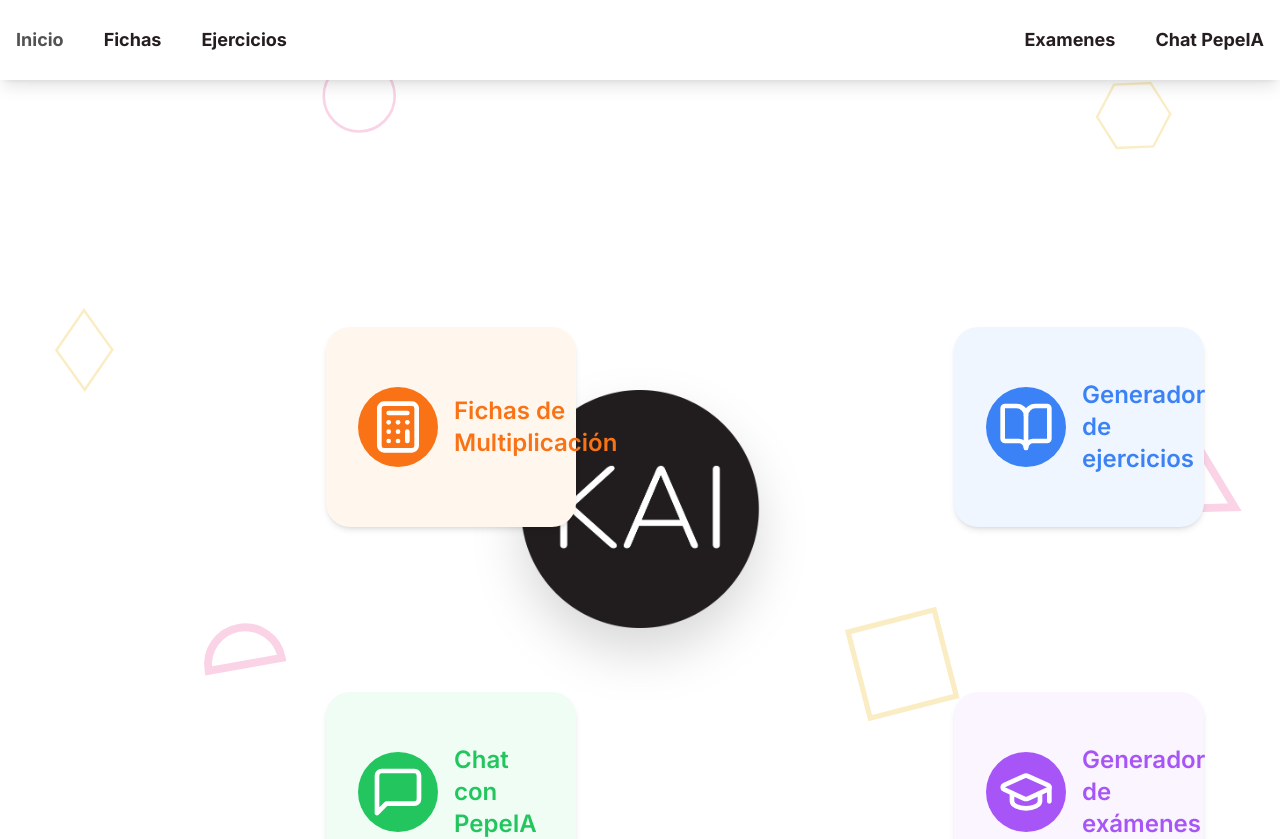
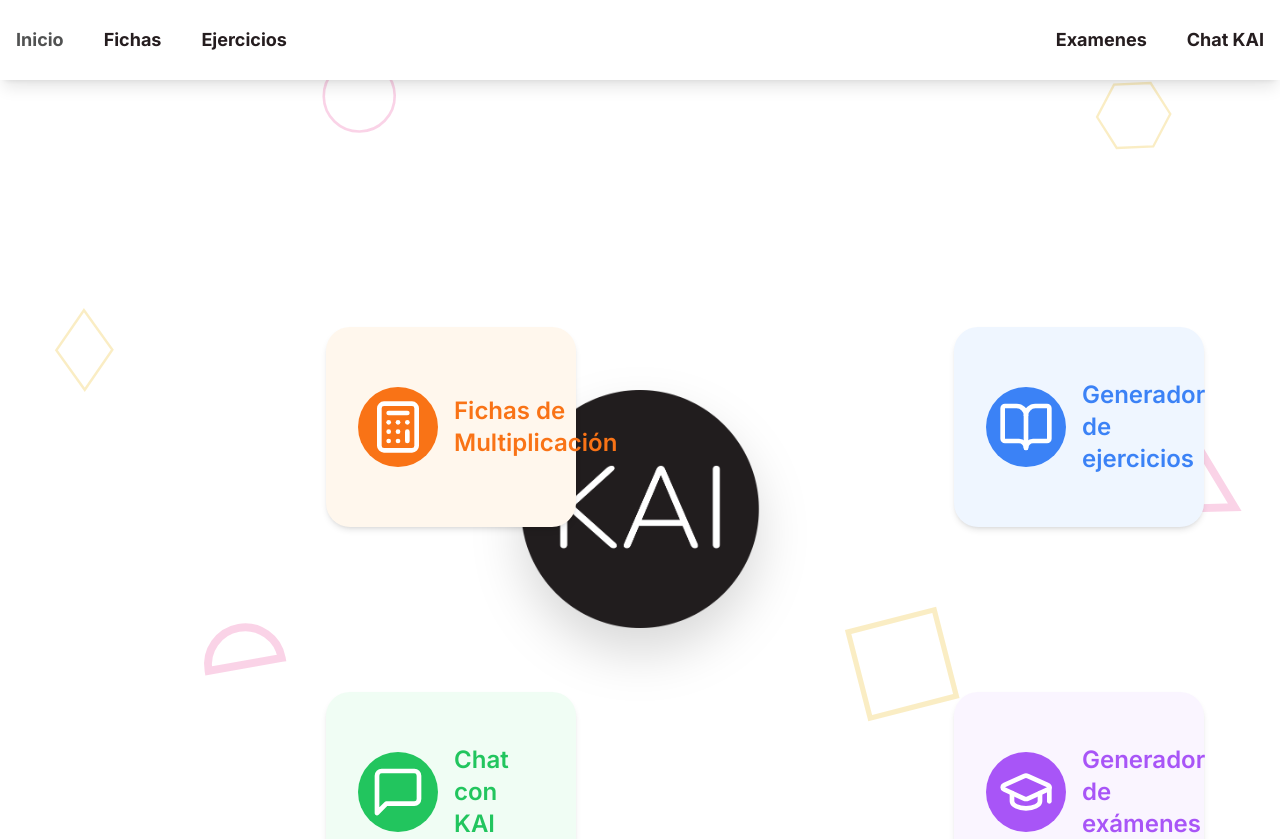
Before and after one commit to maaox/math-genius-ai, a Next.js app: page / in a window 1280 px wide. Shown: the top 839 px of the page. Built offline with nearby package versions, Linux system fonts and the light colour scheme.

Commit message:
change PepeIA to KAI

```diff
--- a/app/page.tsx
+++ b/app/page.tsx
@@ -31,7 +31,7 @@ const features = [
     textColor: 'text-purple-500',
   },
   {
-    title: 'Chat con PepeIA',
+    title: 'Chat con KAI',
     href: '/chat-tutor-academico',
     icon: MessageSquare,
     bgColor: 'bg-green-50',
--- a/components/Footer.tsx
+++ b/components/Footer.tsx
@@ -81,7 +81,7 @@ const Footer = () => (
               Examenes
             </Link>
             <Link href="/chat-tutor-academico" className="py-1 font-normal text-gray-300 hover:text-white">
-              Chat PepeIA
+              Chat KAI
             </Link>
           </nav>
         </div>
--- a/components/Navbar.tsx
+++ b/components/Navbar.tsx
@@ -16,7 +16,7 @@ const MENU_OPTIONS = [
   { text: 'Fichas', path: '/fichas-de-multiplicacion' },
   { text: 'Ejercicios', path: '/generador-de-ejercicios' },
   { text: 'Examenes', path: '/generador-de-examenes' },
-  { text: 'Chat PepeIA', path: '/chat-tutor-academico' },
+  { text: 'Chat KAI', path: '/chat-tutor-academico' },
 ]
 
 export const Navbar = () => {
```
